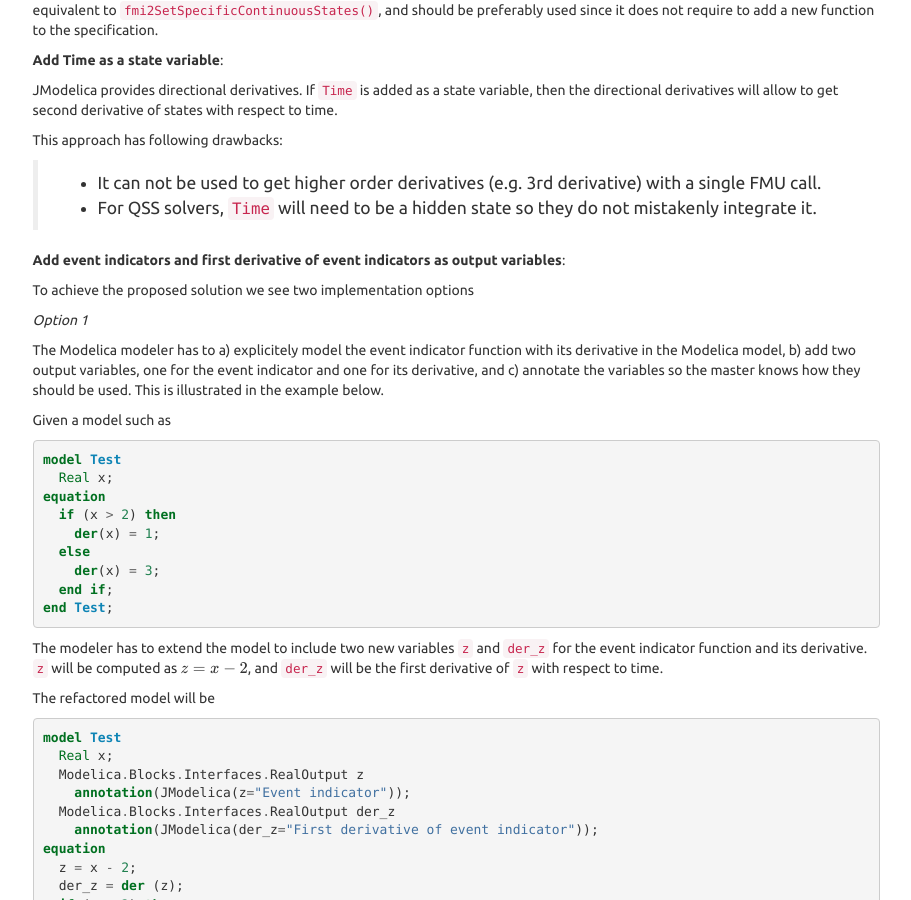
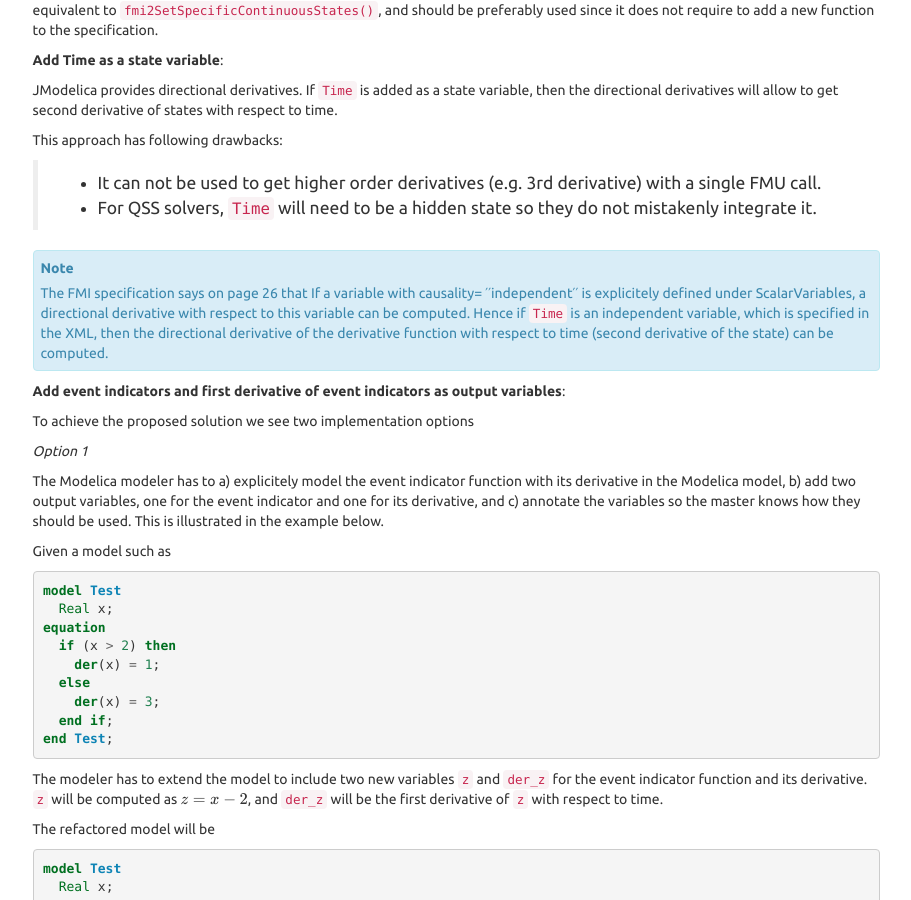
Before and after one commit to lbl-srg/soep, a Sphinx documentation site: the page built from doc-design/source/softwareArchitecture.rst, in a window 1280 px wide and 900 px high, scrolled down 10615 px. Shown: the whole window, without its empty margins (330-1241 px from the left). Built offline with Sphinx 7.4.7, drawn with Linux system fonts in a browser that asks for light colours; cross-references to code outside the pages are shown as plain code.

Commit message:
Updated documentation

```diff
--- a/doc-design/source/softwareArchitecture.rst
+++ b/doc-design/source/softwareArchitecture.rst
@@ -352,6 +352,17 @@ This approach has following drawbacks:
   * For QSS solvers, ``Time`` will need to be a hidden state
     so they do not mistakenly integrate it.
 
+.. note::
+
+  The FMI specification says on page 26 that If a variable with
+  causality= ′′independent′′ is explicitely defined under
+  ScalarVariables, a directional derivative with
+  respect to this variable can be computed.
+  Hence if ``Time`` is an independent variable, which is specified
+  in the XML, then the directional derivative of the derivative function
+  with respect to time (second derivative of the state) can be computed.
+
+
 **Add event indicators and first derivative of event indicators as output variables**:
 
 To achieve the proposed solution we see two implementation options
```
